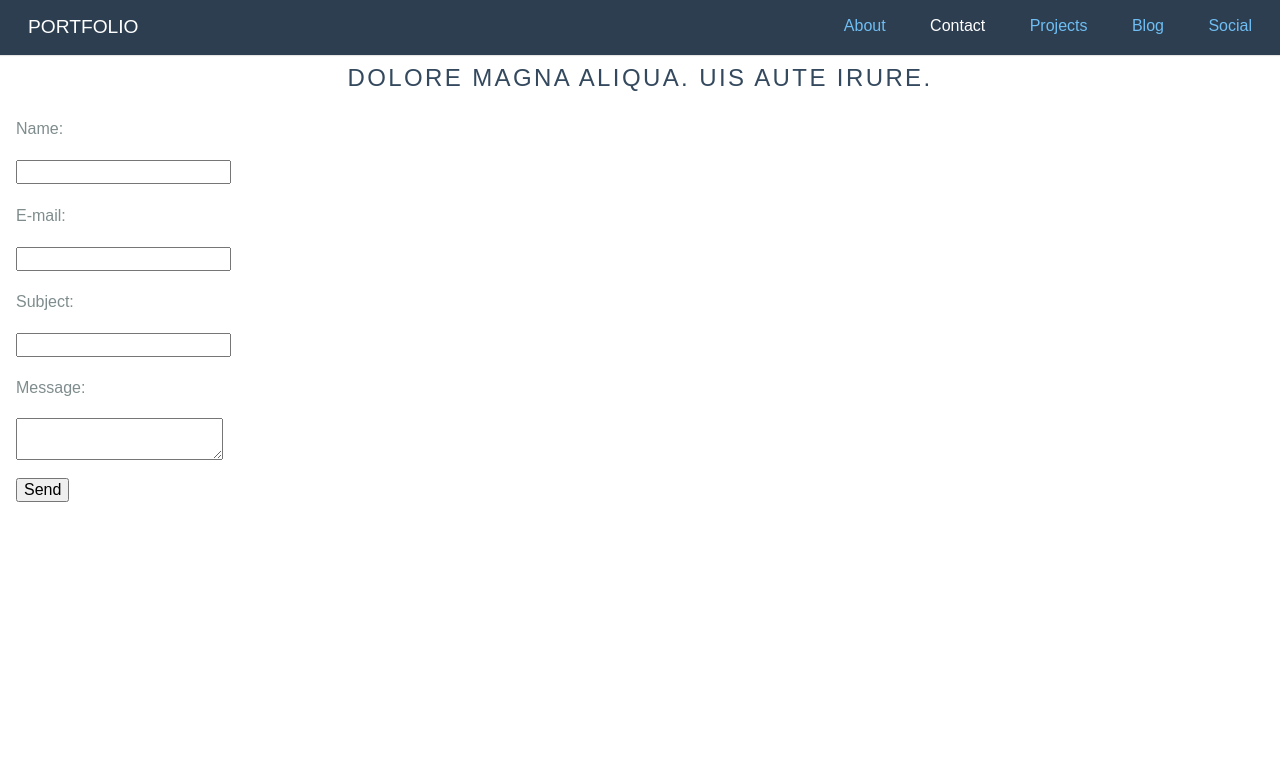
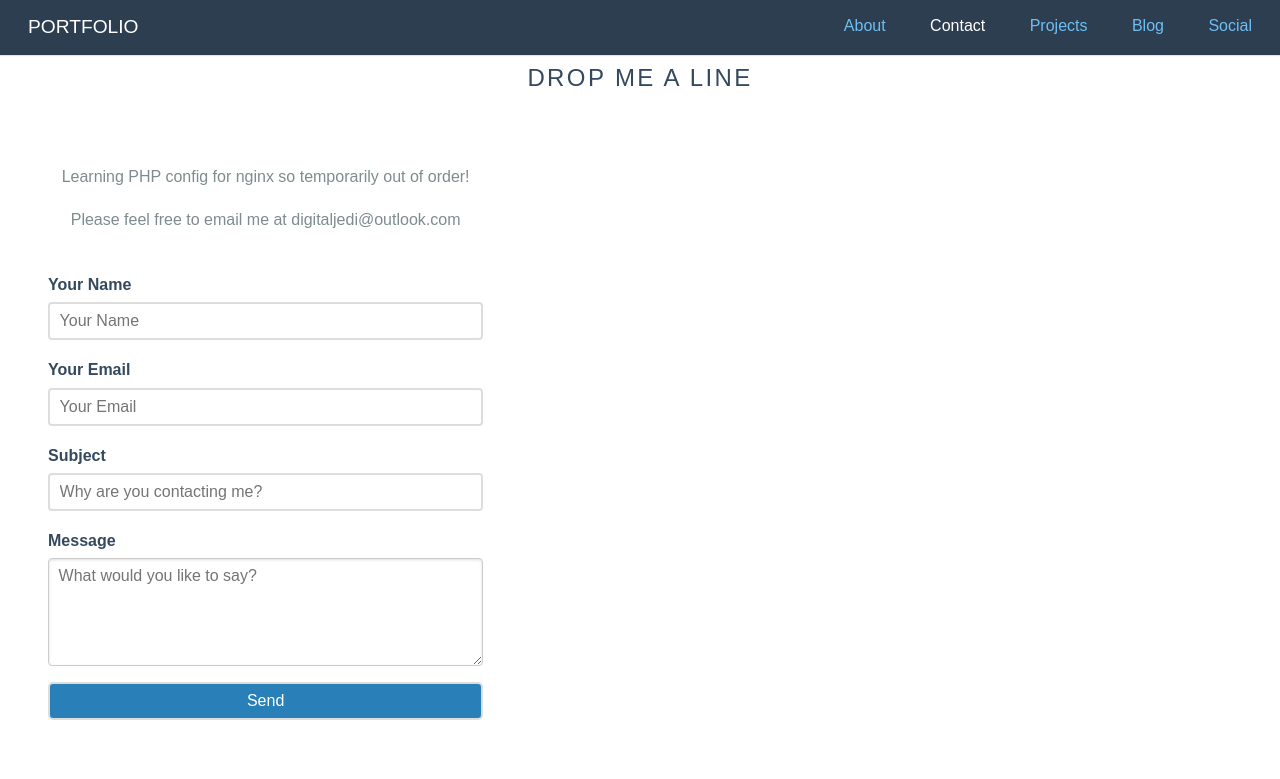
Before and after one commit to jgdigitaljedi/portfolio, a PHP site: page /views/contact.html in a window 1280 px wide. Shown: the top 779 px of the page. Run offline with PHP 8.4, Linux system fonts and the light colour scheme; some libraries are stand-ins or nearby versions.

Commit message:
php contact form mockup and contact page styling

```diff
--- a/styles/main.css
+++ b/styles/main.css
@@ -9,3 +9,7 @@
 .social-boxed {
 	border: 2px solid white;
 }
+
+#message {
+	width: 100%;
+}
--- a/views/contact.html
+++ b/views/contact.html
@@ -58,17 +58,16 @@
     </div>
 
     <div class="content">
-         <h2 class="content-head is-center">Dolore magna aliqua. Uis aute irure.</h2>
+        <h2 class="content-head is-center">Drop Me a Line</h2>
 
-         <!-- <div class="pure-g">
+        <div class="pure-g">
             <div class="l-box-lrg pure-u-1 pure-u-md-2-5">
-                 <form class="pure-form pure-form-stacked">
+                <form class="pure-form pure-form-stacked" action="mailer.php" method="post">
+                    <p class="is-center">Learning PHP config for nginx so temporarily out of order!</p>
+                    <p class="is-center">Please feel free to email me at digitaljedi@outlook.com</p>
                     <fieldset>
-
                         <label for="name">Your Name</label>
                         <input id="name" type="text" placeholder="Your Name">
-
-
                         <label for="email">Your Email</label>
                         <input id="email" type="email" placeholder="Your Email">
 
@@ -76,24 +75,12 @@
                         <input id="subject" type="text" placeholder="Why are you contacting me?">
 
                         <label for="message">Message</label>
-                         <input id="message" type="text" placeholder="What would you like to say?">
-
-                         <button type="submit" class="pure-button">Send</button>
+                        <textarea rows="5" id="message" name="message" type="text" placeholder="What would you like to say?"></textarea></p>
+                        <input class="pure-button" type="submit" value="Send">
                     </fieldset>
                  </form>
-             </div> -->
-
-             <form class="email" action="mailer.php" method="post">
-             <p>Name:</p>
-             <input type="text" name="name" />
-             <p>E-mail:</p>
-             <input type="text" name="email" />
-             <p>Subject:</p>
-             <input type="text" name="subject" />
-             <p>Message:</p>
-             <textarea name="message"></textarea></p>
-             <input class="send" type="submit" value="Send">
-             </form>
+            </div>
+        </div>
 
 
     <script type="text/javascript" src="../scripts/landing.js"></script>
```
Lines whose indentation alone changed are shown as unchanged.
